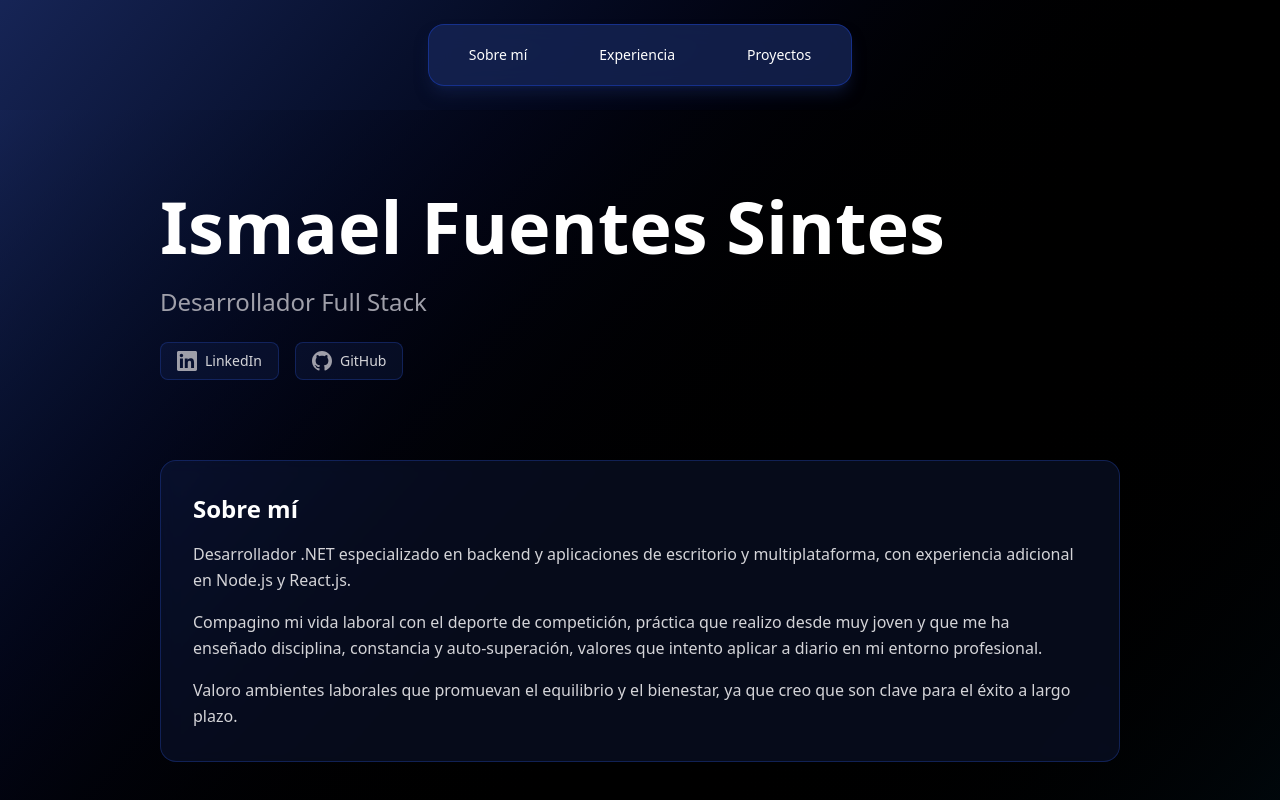
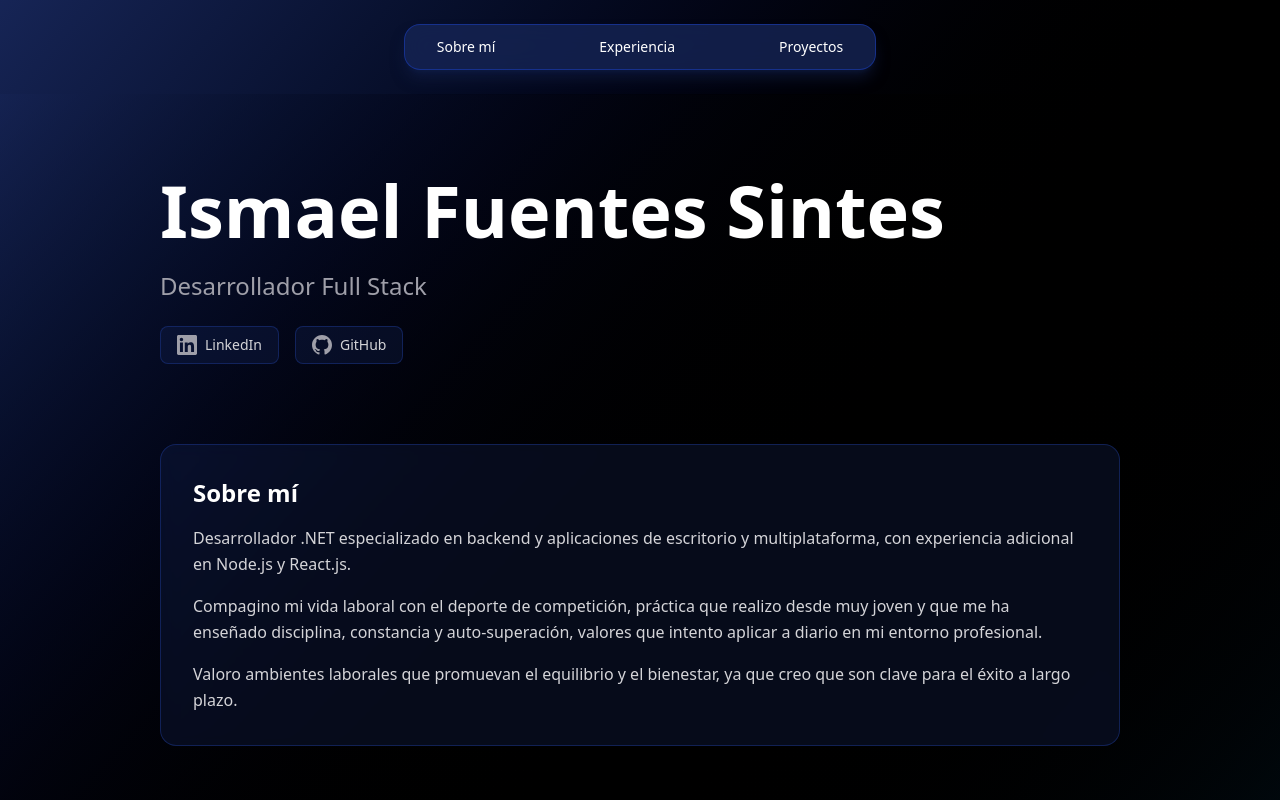
Before and after one commit to IsmaFuentes/portfolio, a React (Vite) app: page / in a window 1280 px wide. Shown: the top 800 px of the page. Built offline with nearby package versions, Linux system fonts and the light colour scheme.

Commit message:
fix navbar styling

```diff
--- a/src/components/NavigationBar.tsx
+++ b/src/components/NavigationBar.tsx
@@ -4,7 +4,7 @@ function NavigationBar() {
   return (
     <div className="flex flex-row items-center justify-center py-6 md:py-6 max-w-5xl mx-auto relative z-[100] px-4 md:px-8">
       <div className="w-full flex justify-center">
-        <div className="flex flex-row space-x-2 items-center antialiased border px-3 md:px-2 py-3 rounded-2xl border-blue-800/60 bg-blue-950/80 backdrop-blur-md shadow-lg shadow-blue-950/50">
+        <div className="flex flex-row space-x-10 items-center antialiased border py-1 rounded-2xl border-blue-800/60 bg-blue-950/80 backdrop-blur-md shadow-lg shadow-blue-950/50">
           <Link
             to="/"
             className="text-xs md:text-sm hover:text-cyan-300 transition-colors px-6 md:px-8 py-2"
```
